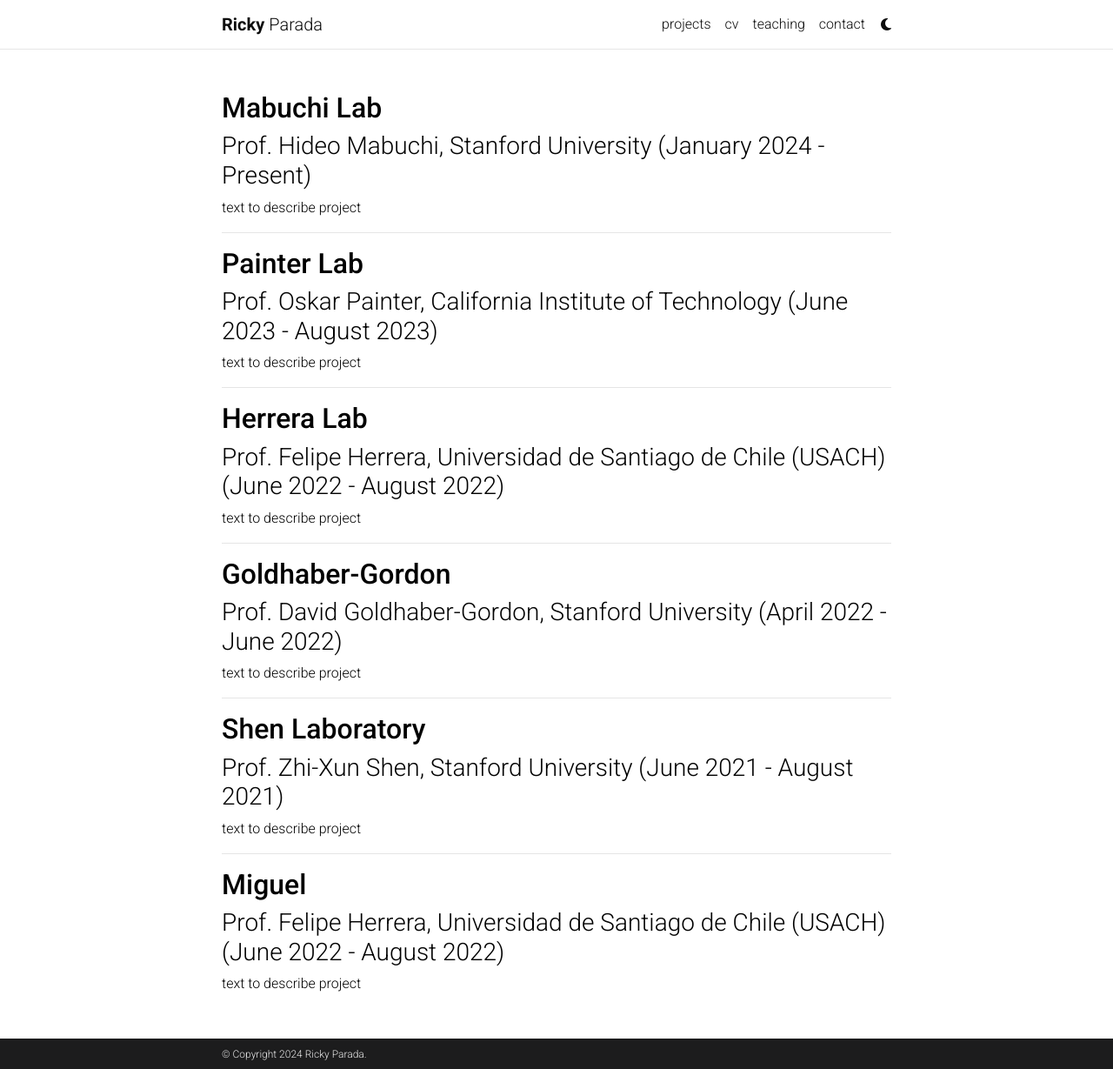
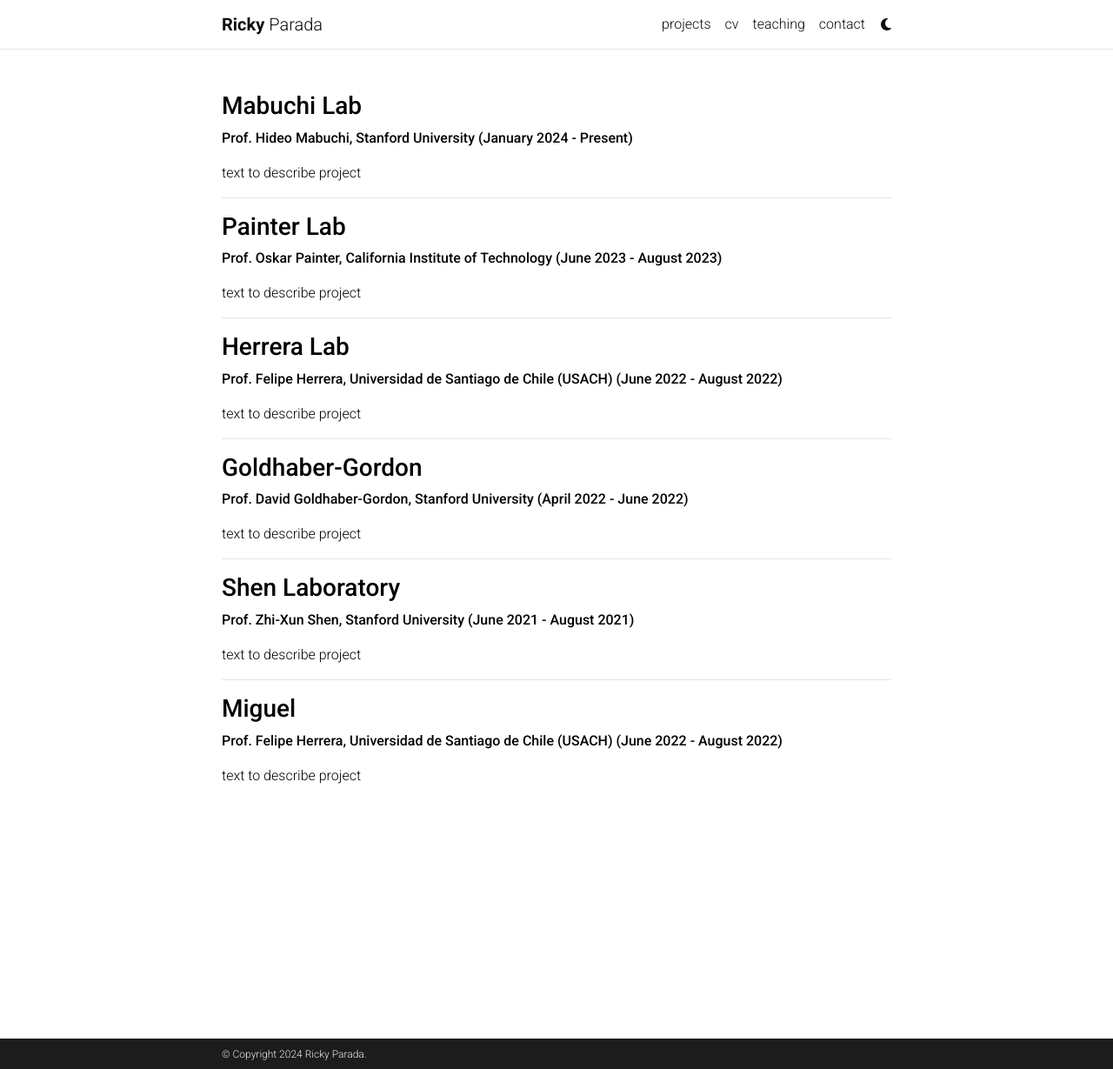
Before and after one commit to rickyparada/rickyparada.github.io, a Jekyll site: the page built from _pages/research.md, in a window 1280 px wide and 1229 px high. Shown: the whole window at 87% size. Built offline with Jekyll 4.4.1, drawn with Linux system fonts in a browser that asks for light colours; comment, search, counter and statistics services are not loaded; a style sheet for code colours, icons or effects is not loaded.

```diff
--- a/_pages/research.md
+++ b/_pages/research.md
@@ -6,48 +6,48 @@ nav_order: 2
 ---
 <!-- _pages/research.md -->
 
-## **Mabuchi Lab**
+### **Mabuchi Lab**
 
-### Prof. Hideo Mabuchi, Stanford University (January 2024 - Present)
+**Prof. Hideo Mabuchi, Stanford University (January 2024 - Present)**
 
 text to describe project
 
 ---
 
-## **Painter Lab**
+### **Painter Lab**
 
-### Prof. Oskar Painter, California Institute of Technology (June 2023 - August 2023)
+**Prof. Oskar Painter, California Institute of Technology (June 2023 - August 2023)**
 
 text to describe project
 
 ---
 
-## **Herrera Lab**
+### **Herrera Lab**
 
-### Prof. Felipe Herrera, Universidad de Santiago de Chile (USACH) (June 2022 - August 2022)
+**Prof. Felipe Herrera, Universidad de Santiago de Chile (USACH) (June 2022 - August 2022)**
 
 text to describe project
 
 ---
 
-## **Goldhaber-Gordon**
+### **Goldhaber-Gordon**
 
-### Prof. David Goldhaber-Gordon, Stanford University (April 2022 - June 2022)
+**Prof. David Goldhaber-Gordon, Stanford University (April 2022 - June 2022)**
 
 text to describe project
 
 ---
 
-## **Shen Laboratory**
+### **Shen Laboratory**
 
-### Prof. Zhi-Xun Shen, Stanford University (June 2021 - August 2021)
+**Prof. Zhi-Xun Shen, Stanford University (June 2021 - August 2021)**
 
 text to describe project
 
 ---
 
-## **Miguel**
+### **Miguel**
 
-### Prof. Felipe Herrera, Universidad de Santiago de Chile (USACH) (June 2022 - August 2022)
+**Prof. Felipe Herrera, Universidad de Santiago de Chile (USACH) (June 2022 - August 2022)**
 
 text to describe project
```
